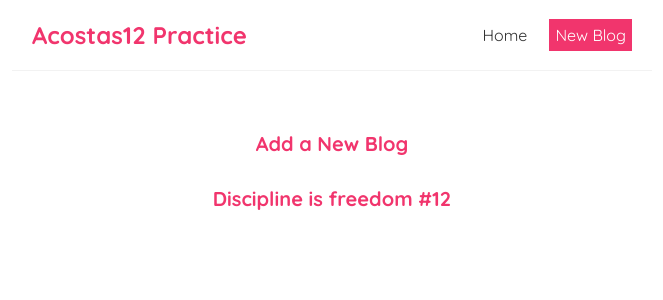
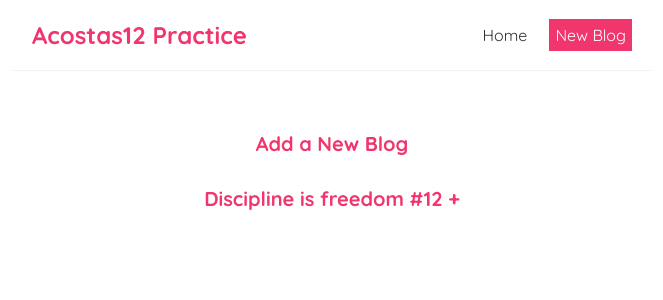
Before and after one commit to macosta2015/NETNinja-react-, a React (Create React App) app in the folder ninjareact/: page /Create in a window 1280 px wide. Shown: the top 300 px of the page, without its empty margins (308-971 px from the left). Built offline with nearby package versions, Linux system fonts and the light colour scheme.

Commit message:
Update Create.js

```diff
--- a/ninjareact/src/Create.js
+++ b/ninjareact/src/Create.js
@@ -3,7 +3,7 @@ const Create = () => {
         <div className="create">
             <h2>Add a New Blog</h2>
 
-            <h2>Discipline is freedom #12 </h2>
+            <h2>Discipline is freedom #12 +  </h2>
         </div>
         );
 }
```
